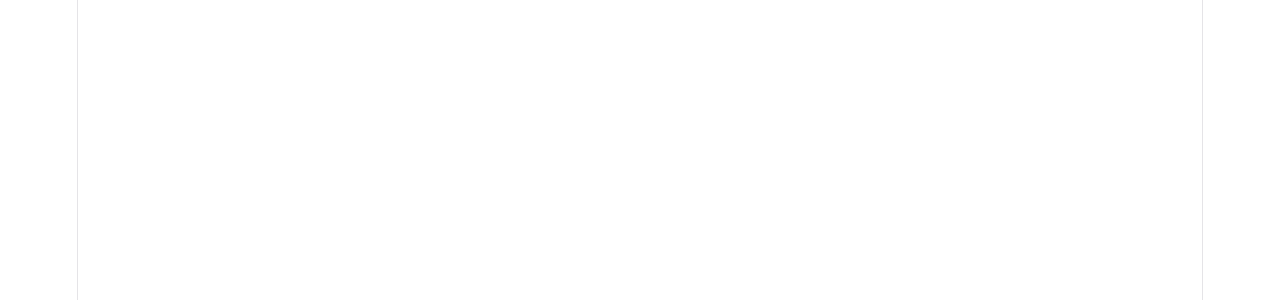
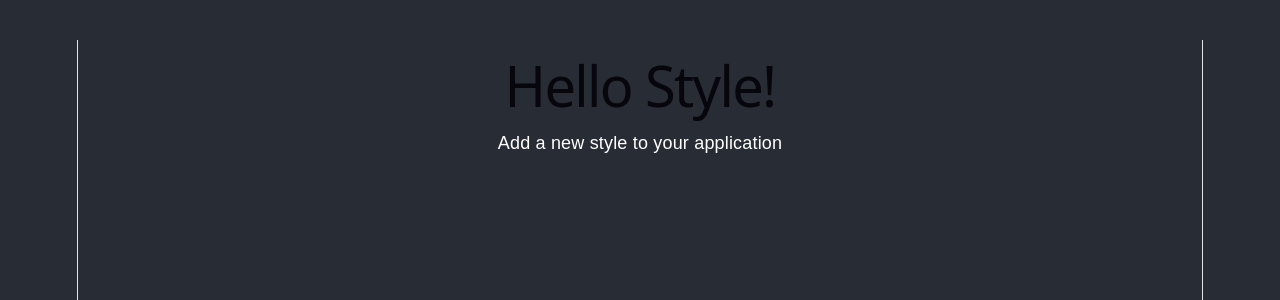
Before and after one commit to brunohsouza/react-studies, a React (Vite) app: page /css-header in a window 1280 px wide. Before the commit this address had no page. Shown: the top 300 px of the page. Built offline with nearby package versions, Linux system fonts and the light colour scheme.

Commit message:
Adding the css and style modules

```diff
--- a/package.json
+++ b/package.json
@@ -12,7 +12,8 @@
   "dependencies": {
     "react": "^19.2.4",
     "react-dom": "^19.2.4",
-    "react-router-dom": "^7.14.0"
+    "react-router-dom": "^7.14.0",
+    "styled-components": "^6.3.12"
   },
   "devDependencies": {
     "@eslint/js": "^9.39.4",
--- a/src/App.jsx
+++ b/src/App.jsx
@@ -4,6 +4,10 @@
 import heroImg from './assets/hero.png'
 import reactLogo from './assets/react.svg'
 import viteLogo from './assets/vite.svg'
+import { App as GlobalStyleDemo } from './css-in-js/global-style.jsx'
+import { App as CssInJsDemo } from './css-in-js/index.jsx'
+import { App as CarDemo } from './css-modules/index.jsx'
+import Header from './css-style/index.jsx'
 import MyForm from './forms/index.jsx'
 import { App as BubblingDemo } from './portals/bubbling.jsx'
 import { MyApp as PortalsDemo } from './portals/index.jsx'
@@ -131,6 +135,10 @@
       <Route path="/portals" element={<PortalsDemo />} />
       <Route path="/bubbling" element={<BubblingDemo />} />
       <Route path="/suspense" element={<SuspenseDemo />} />
+      <Route path="/css-header" element={<Header />} />
+      <Route path="/css-modules" element={<CarDemo />} />
+      <Route path="/css-in-js" element={<CssInJsDemo />} />
+      <Route path="/css-global" element={<GlobalStyleDemo />} />
     </Routes>
   )
 }
--- /dev/null
+++ b/src/css-in-js/global-style.jsx
@@ -0,0 +1,24 @@
+import { createGlobalStyle } from 'styled-components';
+
+const GlobalStyle = createGlobalStyle`
+  h1 {
+    color: white;
+    background-color: purple;
+    font-family: Arial, sans-serif;
+  }
+
+  .myparagraph {
+    font-family: courier, monospace;
+    color: blue;
+  }
+`;
+
+export function App() {
+  return (
+    <>
+      <GlobalStyle />
+      <h1>Welcome!</h1>
+      <p className="myparagraph">This paragraph is styled with global styles.</p>
+    </>
+  );
+}
--- /dev/null
+++ b/src/css-in-js/index.jsx
@@ -0,0 +1,25 @@
+import styled from 'styled-components';
+
+const Button =  styled.button`
+  background: #007BFF;
+  color: white;
+  padding: 10px 20px;
+  border: none;
+  border-radius: 4px;
+  cursor: pointer;
+  background-color: ${props => props.primary ? '#007BFF' : '#6c757d'};
+
+  &:hover {
+    background: #0056b3;
+  }
+`;
+
+export function App() {
+  return (
+    <div>
+      <h1>Hello CSS-in-JS!</h1>
+      <Button primary>Primary Button</Button>
+      <Button>Secondary Button</Button>
+    </div>
+  );
+}
--- /dev/null
+++ b/src/css-modules/index.jsx
@@ -0,0 +1,14 @@
+import styles from './my-style.module.css';
+
+export function Car() {
+  return <h1 className={styles.bigred}>Hello Car!</h1>;
+}
+
+export function App() {
+  return (
+    <div>
+      <button className={styles.primary}>Primary Button</button>
+      <button className={styles.secondary}>Secondary Button</button>
+    </div>
+  );
+}
--- /dev/null
+++ b/src/css-modules/my-style.module.css
@@ -0,0 +1,25 @@
+.bigred {
+  color: Tomato;
+  padding: 40px;
+  font-family: Sans-Serif;
+  text-align: center;
+}
+
+.mybutton {
+  padding: 10px 20px;
+  border: none;
+  border-radius: 4px;
+  cursor: pointer;
+}
+
+.primary {
+  composes: mybutton;
+  background-color: #007bff;
+  color: white;
+}
+
+.secondary {
+  composes: mybutton;
+  background-color: #6c757d;
+  color: white;
+}
--- /dev/null
+++ b/src/css-style/MyStylesheet.css
@@ -0,0 +1,7 @@
+body {
+  background-color: #282c34;
+  color: white;
+  padding: 40px;
+  font-family: Sans-Serif;
+  text-align: center;
+}
--- /dev/null
+++ b/src/css-style/index.jsx
@@ -0,0 +1,10 @@
+import './MyStylesheet.css';
+
+export default function Header() {
+  return (
+    <>
+      <h1>Hello Style!</h1>
+      <p>Add a new style to your application</p>
+    </>
+  );
+}
```
Also changed, not shown: 1 other file (tests, documents, lock files or other folders).
